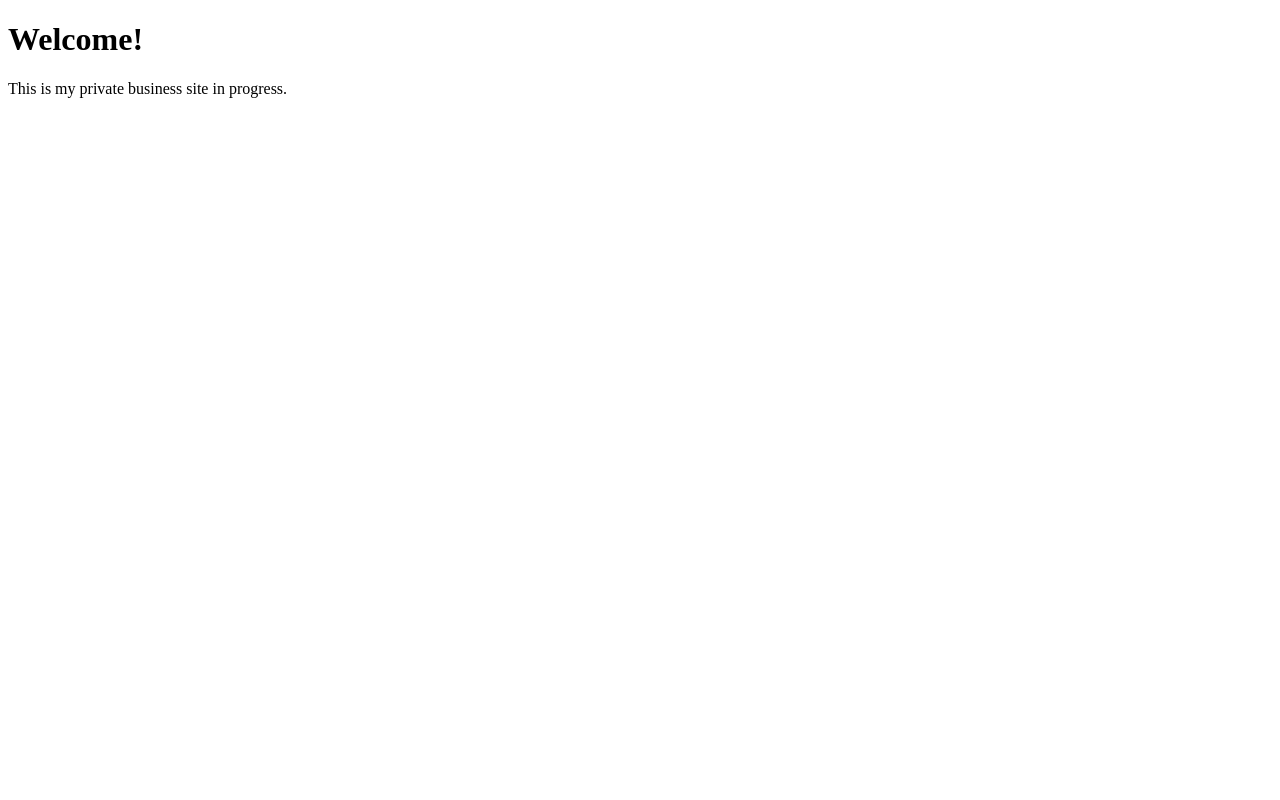
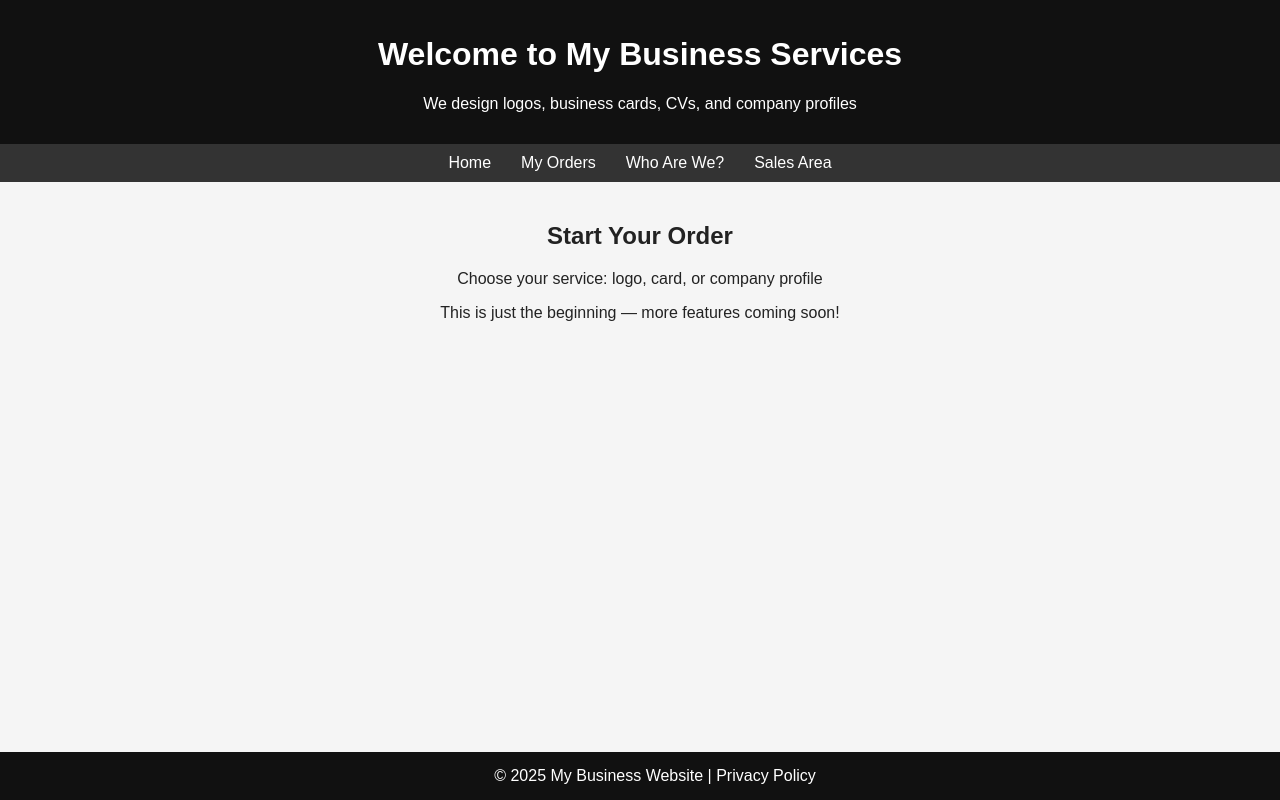
Before and after one commit to omar-tahainahgreat/my-first-bussiness, a plain HTML site: page index.html in a window 1280 px wide. Drawn offline with Linux system fonts and the light colour scheme.

Commit message:
Update index.html

```diff
--- a/index.html
+++ b/index.html
@@ -1,10 +1,70 @@
  <!DOCTYPE html>
-<html>
+<html lang="en">
 <head>
-  <title>My First Business</title>
+  <meta charset="UTF-8" />
+  <meta name="viewport" content="width=device-width, initial-scale=1.0"/>
+  <title>My Business Services</title>
+  <style>
+    body {
+      background-color: #f5f5f5;
+      font-family: Arial, sans-serif;
+      color: #222;
+      margin: 0;
+      padding: 0;
+    }
+    header {
+      background-color: #111;
+      color: white;
+      padding: 15px;
+      text-align: center;
+    }
+    nav {
+      background-color: #333;
+      display: flex;
+      justify-content: center;
+      padding: 10px;
+    }
+    nav a {
+      color: white;
+      margin: 0 15px;
+      text-decoration: none;
+    }
+    .content {
+      padding: 20px;
+      text-align: center;
+    }
+    footer {
+      background-color: #111;
+      color: white;
+      text-align: center;
+      padding: 15px;
+      position: fixed;
+      width: 100%;
+      bottom: 0;
+    }
+  </style>
 </head>
 <body>
-  <h1>Welcome!</h1>
-  <p>This is my private business site in progress.</p>
+  <header>
+    <h1>Welcome to My Business Services</h1>
+    <p>We design logos, business cards, CVs, and company profiles</p>
+  </header>
+
+  <nav>
+    <a href="#">Home</a>
+    <a href="#">My Orders</a>
+    <a href="#">Who Are We?</a>
+    <a href="#">Sales Area</a>
+  </nav>
+
+  <div class="content">
+    <h2>Start Your Order</h2>
+    <p>Choose your service: logo, card, or company profile</p>
+    <p>This is just the beginning — more features coming soon!</p>
+  </div>
+
+  <footer>
+    &copy; 2025 My Business Website | Privacy Policy
+  </footer>
 </body>
 </html>
```
